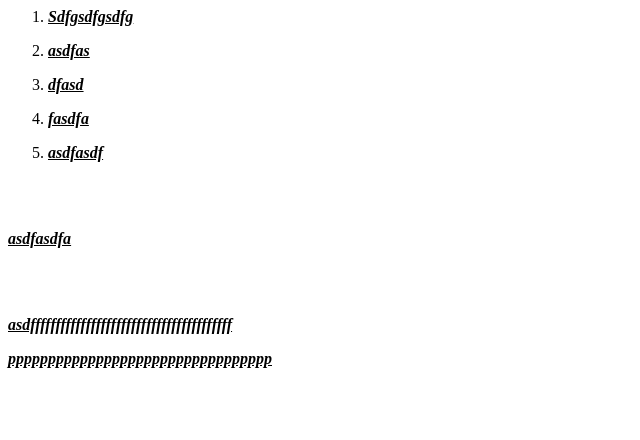
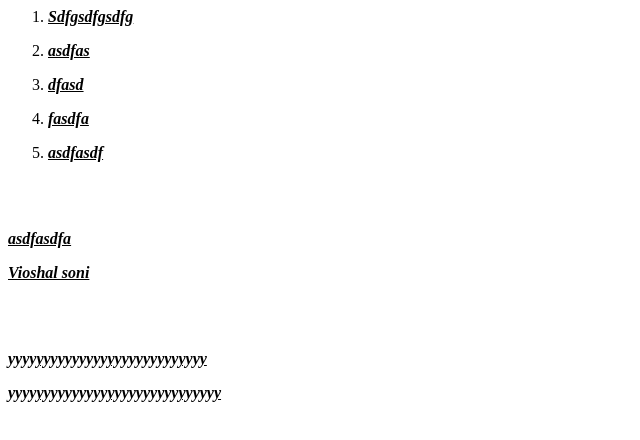
Before and after one commit to creditfinch/aws, a plain HTML site: page post/ec2.html in a window 1280 px wide. Shown: the whole page, without its empty margins (0-640 px from the left). Drawn offline with Linux system fonts and the light colour scheme.

Commit message:
Initial Commit

```diff
--- a/post/ec2.html
+++ b/post/ec2.html
@@ -20,9 +20,11 @@
 <P><BR><BR>
 </P>
 <P><I><U><B>asdfasdfa</B></U></I></P>
+
+<P><I><U><B>Vioshal soni</B></U></I></P>
 <P><BR><BR>
 </P>
-<P><I><U><B>asdffffffffffffffffffffffffffffffffffffffff</B></U></I></P>
-<P><I><U><B>ppppppppppppppppppppppppppppppppp</B></U></I></P>
+<P><I><U><B>yyyyyyyyyyyyyyyyyyyyyyyyyyyy</B></U></I></P>
+<P><I><U><B>yyyyyyyyyyyyyyyyyyyyyyyyyyyyyy</B></U></I></P>
 </BODY>
 </HTML>
```
